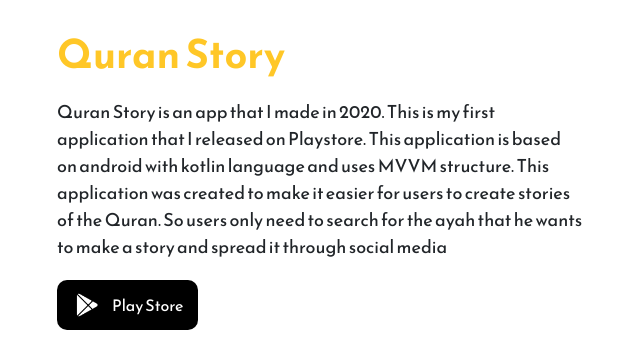
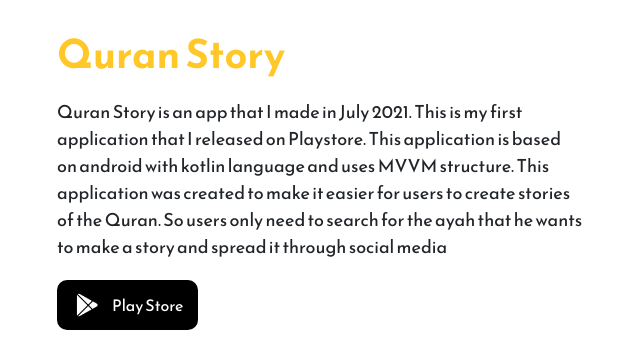
Before and after one commit to bakharaalief/Potofolio, a plain HTML site: page index.html in a window 1280 px wide. Shown: the part 790-1148 px from the top of the page, 615-1255 px from the left. Drawn offline with nearby package versions, Linux system fonts and the light colour scheme.

Commit message:
Update index.html

```diff
--- a/index.html
+++ b/index.html
@@ -113,7 +113,7 @@
 
                     <h4 class="Project-title">Quran Story</h4>
                     <p class="Project-desc">
-                        Quran Story is an app that I made in 2020.
+                        Quran Story is an app that I made in July 2021.
                         This is my first application that I released on Playstore.
                         This application is based on android with kotlin language and uses MVVM structure.
                         This application was created to make it easier for users to create stories of the Quran.
```
